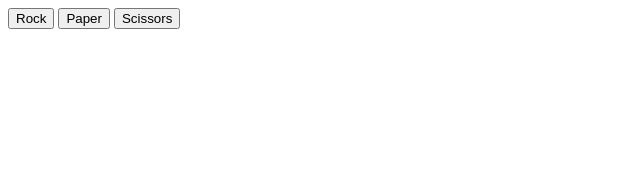
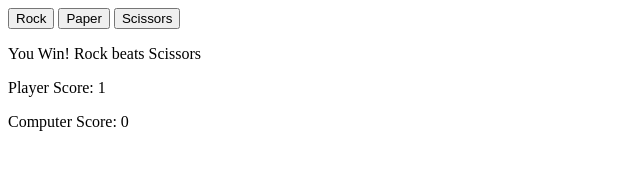
Before and after one commit to tyronethetyper/rock-paper-scissors, a plain HTML site: page index.html in a window 1280 px wide. Both pictures are taken after a click on the button "Rock". Shown: the whole page, without its empty margins (0-640 px from the left). Drawn offline with Linux system fonts and the light colour scheme.

Commit message:
Refactor functions and DOM manipulation
Refactor functions further to work with node elements. Insert <p> elements that I utilise when I manipulate the DOM node elements with scores and results from the game.

```diff
--- a/index.html
+++ b/index.html
@@ -9,6 +9,13 @@
     <button class="rock">Rock</button>
     <button class="paper">Paper</button>
     <button class="scissors">Scissors</button>
+
+    <div class="results">
+        <p class="result"></p>
+        <p class="p-score"></p>
+        <p class="c-score"></p>
+        <p class="final-result"></p>
+    </div>
     <script src="script.js"></script>
 </body>
 </html>
--- a/script.js
+++ b/script.js
@@ -40,13 +40,20 @@ function getPlayerSelection(e) {
     playGame(player_choice);
 }
 
+let humanScore = 0;
+let computerScore = 0;
+
 function playGame(playerSelection) {
-    let humanScore = 0;
-    let computerScore = 0;
+
+    if (computerScore > 5 || humanScore > 5) {
+        return;
+    }
+    comp_choice = getComputerChoice();
 
     function playRound(playerSelection, computerChoice) {
+        let result_text = "";
         if (playerSelection === computerChoice) {
-            console.log(`It's a tie! You both chose ${playerSelection}.`);
+            result_text = `It's a tie! You both chose ${playerSelection}.`;
         }
 
         else if (
@@ -55,10 +62,36 @@ function playGame(playerSelection) {
             (playerSelection === 'scissors' && computerChoice === 'paper')
         ) {
             humanScore++;
-            console.log(`You Win! ${playerSelection[0].toUpperCase() + playerSelection.slice(1)} beats ${computerChoice[0].toUpperCase() + computerChoice.slice(1)}`);
+            result_text = `You Win! ${playerSelection[0].toUpperCase() + playerSelection.slice(1)} beats ${computerChoice[0].toUpperCase() + computerChoice.slice(1)}`;
         } else {
             computerScore++;
-            console.log(`You Lose! ${computerChoice[0].toUpperCase() + computerChoice.slice(1)} beats ${playerSelection[0].toUpperCase() + playerSelection.slice(1)}`);
+            result_text = `You Lose! ${computerChoice[0].toUpperCase() + computerChoice.slice(1)} beats ${playerSelection[0].toUpperCase() + playerSelection.slice(1)}`;
         }
+
+        result_p.textContent = result_text;
+        player_p.textContent = `Player Score: ${humanScore}`;
+        comp_p.textContent = `Computer Score: ${computerScore}`;
+
+        if (computerScore === 5 || humanScore === 5) {
+
+            if (computerScore > humanScore) {
+                f_result.textContent = "The Computer is the winner :(";
+            }
+            else {
+                f_result.textContent = "You are the winner! :)";
+            }
+
+        }
+
     }
+
+    playRound(playerSelection, comp_choice);
 }
+
+let player_score_text = "";
+let comp_score_text = "";
+
+const result_p = document.querySelector(".result");
+const player_p = document.querySelector(".p-score");
+const comp_p = document.querySelector(".c-score");
+const f_result = document.querySelector(".final-result");
```
